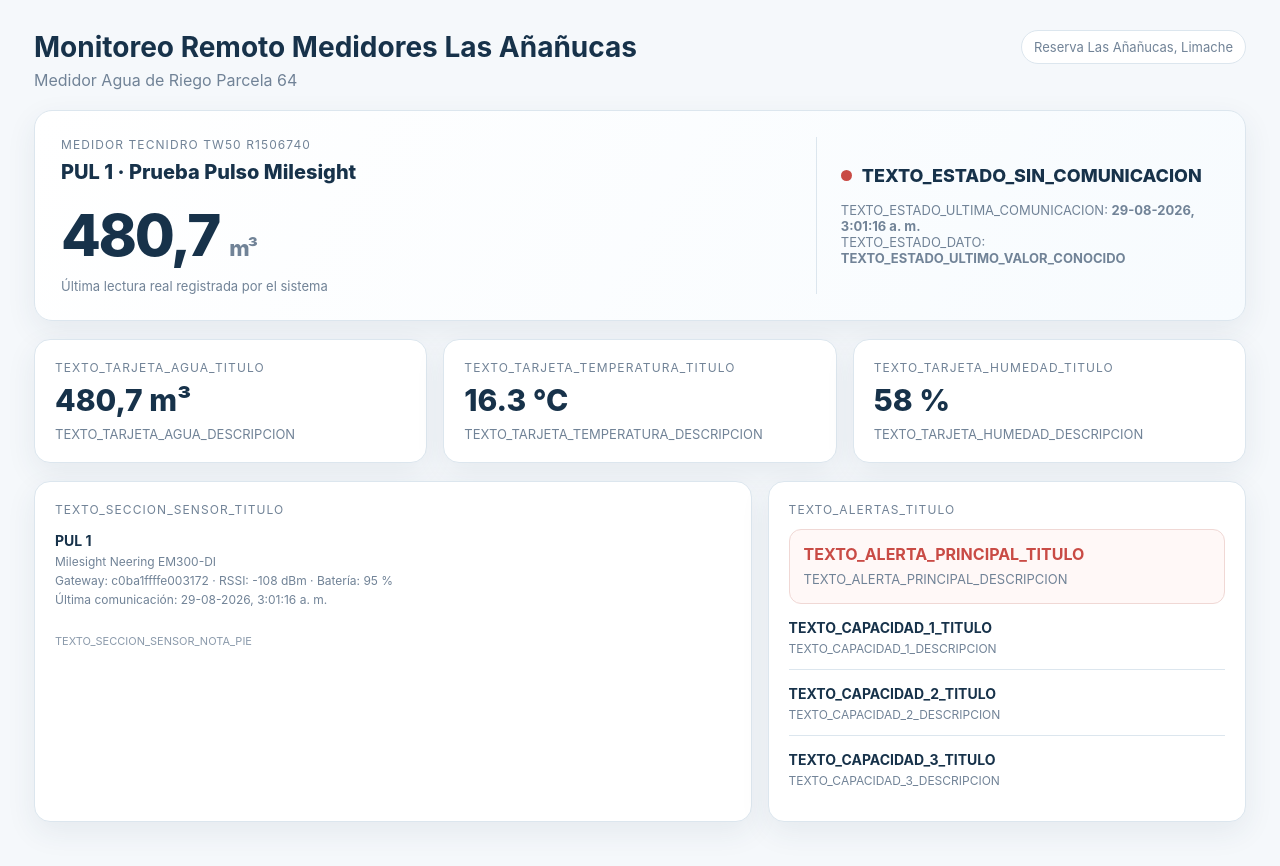
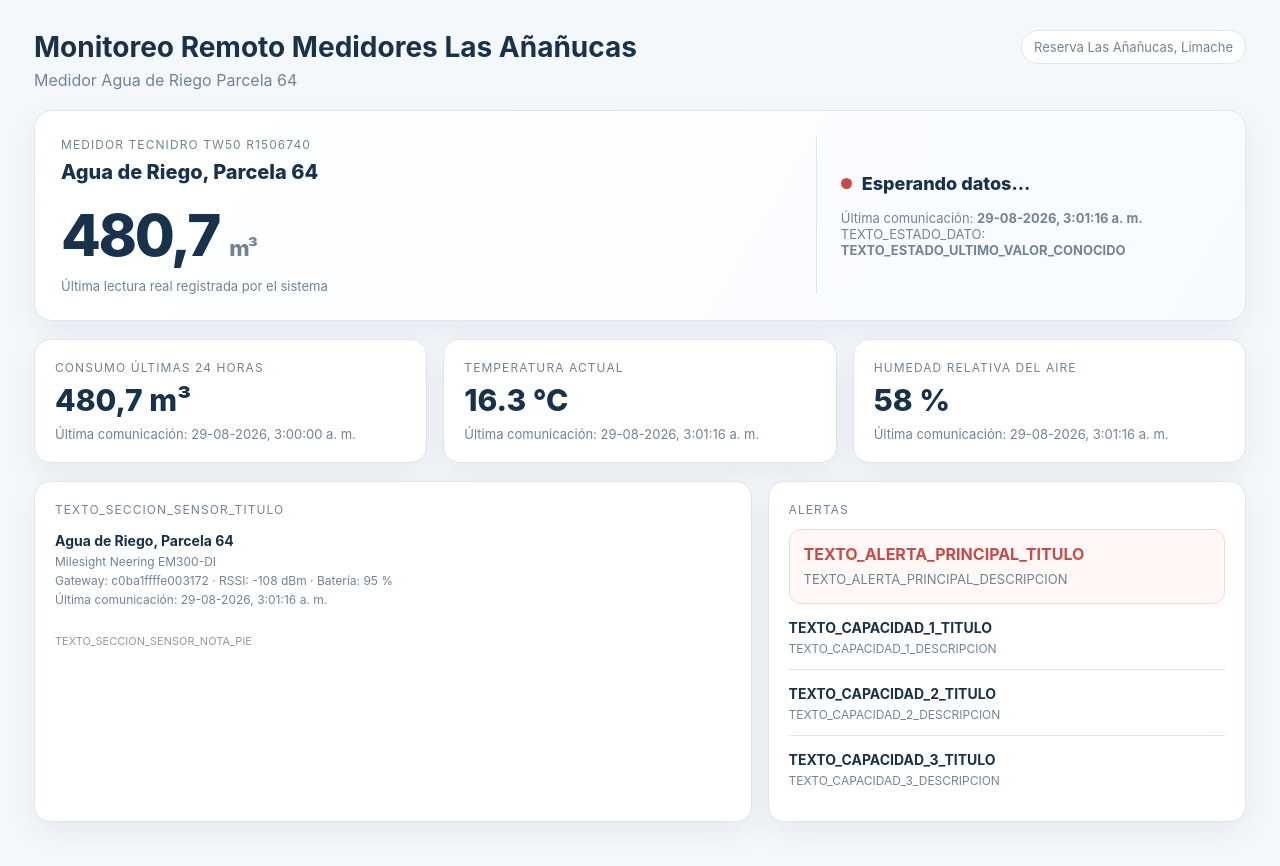
Before and after one commit to cibrics/medidor-online, a Flask app: page / in a window 1280 px wide. Shown: the part 74-940 px from the top of the page. Run offline with Flask 3, Linux system fonts and the light colour scheme; the visitor is signed in with stand-in values (Sample User, id 1); data comes from the database, SQL or seed files in the repository.

Commit message:
Update index.html

```diff
--- a/templates/index.html
+++ b/templates/index.html
@@ -1,179 +1,757 @@
 <!DOCTYPE html>
 <html lang="es">
 <head>
-<meta charset="UTF-8"><meta name="viewport" content="width=device-width,initial-scale=1.0">
-<!-- EDITAR -->
+<meta charset="UTF-8">
+<meta name="viewport" content="width=device-width,initial-scale=1.0">
+
+<!-- EDITAR: Título que aparece en la pestaña del navegador -->
 <title>TEXTO_PORTAL_TITULO_PESTAÑA</title>
+
 <style>
-:root{--bg:#f5f8fb;--card:#fff;--ink:#17324a;--muted:#718397;--line:#dce6ee;--accent:#1e88e5;--danger:#c94b45;--shadow:0 10px 30px rgba(35,65,95,.08)}
-*{box-sizing:border-box}body{margin:0;background:var(--bg);color:var(--ink);font-family:Inter,Segoe UI,Arial,sans-serif}
-.topbar{height:74px;background:#fff;border-bottom:1px solid var(--line);display:flex;align-items:center;justify-content:space-between;padding:0 34px}
-.brand{display:flex;align-items:center;gap:12px;font-weight:800}.logo{width:42px;height:42px;object-fit:contain}.user{display:flex;align-items:center;gap:14px;color:var(--muted);font-size:14px}.user a{color:var(--muted);text-decoration:none}
-main{padding:30px 34px 44px;max-width:1380px;margin:0 auto}.heading{display:flex;justify-content:space-between;align-items:flex-start;margin-bottom:20px}.heading h1{margin:0 0 6px;font-size:28px}.heading p{margin:0;color:var(--muted)}
-.pill{padding:8px 12px;border-radius:999px;background:#fff;border:1px solid var(--line);font-size:13px;color:var(--muted)}
-.hero{background:linear-gradient(120deg,#fff,#f7fbfe);border:1px solid var(--line);border-radius:18px;padding:26px;box-shadow:var(--shadow);display:grid;grid-template-columns:1.45fr .8fr;gap:24px;margin-bottom:18px}
-.eyebrow,.label{font-size:12px;color:var(--muted);text-transform:uppercase;letter-spacing:.09em}.meter-name{font-size:20px;font-weight:800;margin:8px 0 16px}.big{font-size:58px;font-weight:850;letter-spacing:-.04em}.big small{font-size:22px;color:var(--muted)}
-.caption,.sub{color:var(--muted);font-size:13px;margin-top:8px}.statusbox{border-left:1px solid var(--line);padding-left:24px;display:flex;flex-direction:column;justify-content:center}.statusline{display:flex;align-items:center;gap:10px;font-size:18px;font-weight:800;margin-bottom:8px}.dot{width:11px;height:11px;border-radius:50%;background:var(--danger)}
-.grid3{display:grid;grid-template-columns:repeat(3,1fr);gap:16px;margin-bottom:18px}.grid2{display:grid;grid-template-columns:1.2fr .8fr;gap:16px}.card{background:#fff;border:1px solid var(--line);border-radius:16px;padding:20px;box-shadow:var(--shadow)}.value{font-size:30px;font-weight:800;margin-top:7px}
-.device{padding:13px 0;border-bottom:1px solid var(--line)}.device:last-child{border:0}.device b{font-size:14px}.device .meta{font-size:12px;color:var(--muted);margin-top:4px}
-.alert{border:1px solid #f0d8d5;background:#fff8f7;border-radius:12px;padding:14px;margin-top:12px}.alert b{color:var(--danger)}.alert p{margin:6px 0 0;color:var(--muted);font-size:13px;line-height:1.45}
-.foot{font-size:11px;color:#8b9aab;margin-top:14px}
-@media(max-width:900px){main{padding:22px 18px}.hero,.grid2{grid-template-columns:1fr}.grid3{grid-template-columns:1fr}.statusbox{border-left:0;border-top:1px solid var(--line);padding:18px 0 0}}
-</style></head>
+:root{
+  --bg:#f5f8fb;
+  --card:#fff;
+  --ink:#17324a;
+  --muted:#718397;
+  --line:#dce6ee;
+  --accent:#1e88e5;
+  --danger:#c94b45;
+  --shadow:0 10px 30px rgba(35,65,95,.08)
+}
+
+*{box-sizing:border-box}
+
+body{
+  margin:0;
+  background:var(--bg);
+  color:var(--ink);
+  font-family:Inter,Segoe UI,Arial,sans-serif
+}
+
+.topbar{
+  height:74px;
+  background:#fff;
+  border-bottom:1px solid var(--line);
+  display:flex;
+  align-items:center;
+  justify-content:space-between;
+  padding:0 34px
+}
+
+.brand{
+  display:flex;
+  align-items:center;
+  gap:12px;
+  font-weight:800
+}
+
+.logo{
+  width:42px;
+  height:42px;
+  object-fit:contain
+}
+
+.user{
+  display:flex;
+  align-items:center;
+  gap:14px;
+  color:var(--muted);
+  font-size:14px
+}
+
+.user a{
+  color:var(--muted);
+  text-decoration:none
+}
+
+main{
+  padding:30px 34px 44px;
+  max-width:1380px;
+  margin:0 auto
+}
+
+.heading{
+  display:flex;
+  justify-content:space-between;
+  align-items:flex-start;
+  margin-bottom:20px
+}
+
+.heading h1{
+  margin:0 0 6px;
+  font-size:28px
+}
+
+.heading p{
+  margin:0;
+  color:var(--muted)
+}
+
+.pill{
+  padding:8px 12px;
+  border-radius:999px;
+  background:#fff;
+  border:1px solid var(--line);
+  font-size:13px;
+  color:var(--muted)
+}
+
+.hero{
+  background:linear-gradient(120deg,#fff,#f7fbfe);
+  border:1px solid var(--line);
+  border-radius:18px;
+  padding:26px;
+  box-shadow:var(--shadow);
+  display:grid;
+  grid-template-columns:1.45fr .8fr;
+  gap:24px;
+  margin-bottom:18px
+}
+
+.eyebrow,
+.label{
+  font-size:12px;
+  color:var(--muted);
+  text-transform:uppercase;
+  letter-spacing:.09em
+}
+
+.meter-name{
+  font-size:20px;
+  font-weight:800;
+  margin:8px 0 16px
+}
+
+.big{
+  font-size:58px;
+  font-weight:850;
+  letter-spacing:-.04em
+}
+
+.big small{
+  font-size:22px;
+  color:var(--muted)
+}
+
+.caption,
+.sub{
+  color:var(--muted);
+  font-size:13px;
+  margin-top:8px
+}
+
+.statusbox{
+  border-left:1px solid var(--line);
+  padding-left:24px;
+  display:flex;
+  flex-direction:column;
+  justify-content:center
+}
+
+.statusline{
+  display:flex;
+  align-items:center;
+  gap:10px;
+  font-size:18px;
+  font-weight:800;
+  margin-bottom:8px
+}
+
+.dot{
+  width:11px;
+  height:11px;
+  border-radius:50%;
+  background:var(--danger)
+}
+
+.grid3{
+  display:grid;
+  grid-template-columns:repeat(3,1fr);
+  gap:16px;
+  margin-bottom:18px
+}
+
+.grid2{
+  display:grid;
+  grid-template-columns:1.2fr .8fr;
+  gap:16px
+}
+
+.card{
+  background:#fff;
+  border:1px solid var(--line);
+  border-radius:16px;
+  padding:20px;
+  box-shadow:var(--shadow)
+}
+
+.value{
+  font-size:30px;
+  font-weight:800;
+  margin-top:7px
+}
+
+.device{
+  padding:13px 0;
+  border-bottom:1px solid var(--line)
+}
+
+.device:last-child{
+  border:0
+}
+
+.device b{
+  font-size:14px
+}
+
+.device .meta{
+  font-size:12px;
+  color:var(--muted);
+  margin-top:4px
+}
+
+.alert{
+  border:1px solid #f0d8d5;
+  background:#fff8f7;
+  border-radius:12px;
+  padding:14px;
+  margin-top:12px
+}
+
+.alert b{
+  color:var(--danger)
+}
+
+.alert p{
+  margin:6px 0 0;
+  color:var(--muted);
+  font-size:13px;
+  line-height:1.45
+}
+
+.foot{
+  font-size:11px;
+  color:#8b9aab;
+  margin-top:14px
+}
+
+@media(max-width:900px){
+  main{padding:22px 18px}
+
+  .hero,
+  .grid2{
+    grid-template-columns:1fr
+  }
+
+  .grid3{
+    grid-template-columns:1fr
+  }
+
+  .statusbox{
+    border-left:0;
+    border-top:1px solid var(--line);
+    padding:18px 0 0
+  }
+}
+</style>
+</head>
+
 <body>
 
+<!-- ================================================================
+     BARRA SUPERIOR
+     ================================================================ -->
+
 <div class="topbar">
+
   <div class="brand">
-    <!-- EDITAR: reemplaza logo-demo.svg por tu imagen en /static -->
+
+    <!-- EDITAR: reemplaza logo-demo.svg por tu logo -->
     <img class="logo" src="/static/logo-demo.svg" alt="Logo">
 
     <span>Flow Control, by BRICS21</span>
+
   </div>
 
   <div class="user">
+
+    <!-- Este espacio permanece intencionalmente vacío -->
     <span></span>
+
     <a href="/logout">Cerrar Sesión</a>
+
   </div>
+
 </div>
 
+
 <main>
+
+  <!-- ================================================================
+       TÍTULO PRINCIPAL
+       ================================================================ -->
+
   <div class="heading">
+
     <div>
+
       <h1>Monitoreo Remoto Medidores Las Añañucas</h1>
+
       <p>Medidor Agua de Riego Parcela 64</p>
+
     </div>
 
-    <div class="pill">Reserva Las Añañucas, Limache</div>
+    <div class="pill">
+      Reserva Las Añañucas, Limache
+    </div>
+
   </div>
 
+
+  <!-- ================================================================
+       TARJETA PRINCIPAL DEL MEDIDOR
+       ================================================================ -->
+
   <section class="hero">
+
     <div>
-      <div class="eyebrow">Medidor TECNIDRO TW50 R1506740</div>
 
-      <!-- AUTOMÁTICO: nombre real del sensor -->
-      <div class="meter-name" id="meterName">CARGANDO_DISPOSITIVO...</div>
+      <div class="eyebrow">
+        Medidor TECNIDRO TW50 R1506740
+      </div>
 
-      <!-- AUTOMÁTICO: valor de agua -->
-      <div class="big"><span id="water">—</span> <small>m³</small></div>
+      <!--
+      NOMBRE COMERCIAL DEL MEDIDOR.
+      Ya no se muestra "PUL 1 · Prueba Pulso Milesight".
+      -->
+      <div class="meter-name">
+        Agua de Riego, Parcela 64
+      </div>
 
-      <div class="caption">Última lectura real registrada por el sistema</div>
+      <!-- AUTOMÁTICO: lectura del medidor -->
+      <div class="big">
+        <span id="water">—</span>
+        <small>m³</small>
+      </div>
+
+      <div class="caption">
+        Última lectura real registrada por el sistema
+      </div>
+
     </div>
 
+
+    <!-- ==============================================================
+         ESTADO DEL SENSOR
+         ============================================================== -->
+
     <div class="statusbox">
-      <div class="statusline"><span class="dot"></span>
-        <span>TEXTO_ESTADO_SIN_COMUNICACION</span>
+
+      <div class="statusline">
+
+        <span class="dot"></span>
+
+        <span>Esperando datos...</span>
+
       </div>
 
       <div class="sub">
-        TEXTO_ESTADO_ULTIMA_COMUNICACION: <b id="lastSeen">—</b><br>
-        TEXTO_ESTADO_DATO: <b>TEXTO_ESTADO_ULTIMO_VALOR_CONOCIDO</b>
+
+        Última comunicación:
+        <b id="lastSeen">—</b>
+
+        <br>
+
+        TEXTO_ESTADO_DATO:
+        <b>TEXTO_ESTADO_ULTIMO_VALOR_CONOCIDO</b>
+
       </div>
+
     </div>
+
   </section>
 
-  <!-- LAS TRES TARJETAS CORRESPONDEN AL MISMO DISPOSITIVO PUL 1 -->
+
+  <!-- ================================================================
+       TARJETAS DE INFORMACIÓN
+       Todos los datos corresponden al dispositivo PUL 1.
+       ================================================================ -->
+
   <section class="grid3">
+
+
+    <!-- TARJETA AGUA -->
+
     <div class="card">
-      <div class="label">TEXTO_TARJETA_AGUA_TITULO</div>
-      <div class="value" id="waterCard">—</div>
-      <div class="sub">TEXTO_TARJETA_AGUA_DESCRIPCION</div>
+
+      <div class="label">
+        Consumo últimas 24 horas
+      </div>
+
+      <!--
+      IMPORTANTE:
+      Por ahora este valor sigue mostrando la lectura de agua entregada
+      por la API. Más adelante modificaremos el backend para calcular
+      realmente el consumo de las últimas 24 horas.
+      -->
+      <div class="value" id="waterCard">
+        —
+      </div>
+
+      <!-- AUTOMÁTICO: última comunicación -->
+      <div class="sub">
+        Última comunicación:
+        <span id="waterLastSeen">—</span>
+      </div>
+
     </div>
 
+
+    <!-- TARJETA TEMPERATURA -->
+
     <div class="card">
-      <div class="label">TEXTO_TARJETA_TEMPERATURA_TITULO</div>
-      <div class="value" id="temp">—</div>
-      <div class="sub">TEXTO_TARJETA_TEMPERATURA_DESCRIPCION</div>
+
+      <div class="label">
+        Temperatura Actual
+      </div>
+
+      <!-- AUTOMÁTICO -->
+      <div class="value" id="temp">
+        —
+      </div>
+
+      <!-- AUTOMÁTICO: última comunicación -->
+      <div class="sub">
+        Última comunicación:
+        <span id="tempLastSeen">—</span>
+      </div>
+
     </div>
 
+
+    <!-- TARJETA HUMEDAD -->
+
     <div class="card">
-      <div class="label">TEXTO_TARJETA_HUMEDAD_TITULO</div>
-      <div class="value" id="hum">—</div>
-      <div class="sub">TEXTO_TARJETA_HUMEDAD_DESCRIPCION</div>
+
+      <div class="label">
+        Humedad Relativa del Aire
+      </div>
+
+      <!-- AUTOMÁTICO -->
+      <div class="value" id="hum">
+        —
+      </div>
+
+      <!-- AUTOMÁTICO: última comunicación -->
+      <div class="sub">
+        Última comunicación:
+        <span id="humLastSeen">—</span>
+      </div>
+
     </div>
+
   </section>
 
+
+  <!-- ================================================================
+       SECCIÓN INFERIOR
+       ================================================================ -->
+
   <section class="grid2">
+
+
     <div class="card">
-      <div class="label">TEXTO_SECCION_SENSOR_TITULO</div>
 
-      <div id="devices">CARGANDO_DATOS...</div>
+      <div class="label">
+        TEXTO_SECCION_SENSOR_TITULO
+      </div>
 
-      <div class="foot">TEXTO_SECCION_SENSOR_NOTA_PIE</div>
+      <!-- AUTOMÁTICO -->
+      <div id="devices">
+        CARGANDO_DATOS...
+      </div>
+
+      <div class="foot">
+        TEXTO_SECCION_SENSOR_NOTA_PIE
+      </div>
+
     </div>
 
+
+    <!-- ==============================================================
+         ALERTAS
+         ============================================================== -->
+
     <div class="card">
-      <div class="label">TEXTO_ALERTAS_TITULO</div>
+
+      <div class="label">
+        Alertas
+      </div>
+
 
       <div class="alert">
-        <b>TEXTO_ALERTA_PRINCIPAL_TITULO</b>
-        <p>TEXTO_ALERTA_PRINCIPAL_DESCRIPCION</p>
+
+        <b>
+          TEXTO_ALERTA_PRINCIPAL_TITULO
+        </b>
+
+        <p>
+          TEXTO_ALERTA_PRINCIPAL_DESCRIPCION
+        </p>
+
       </div>
 
-      <div class="device"><b>TEXTO_CAPACIDAD_1_TITULO</b><div class="meta">TEXTO_CAPACIDAD_1_DESCRIPCION</div></div>
-      <div class="device"><b>TEXTO_CAPACIDAD_2_TITULO</b><div class="meta">TEXTO_CAPACIDAD_2_DESCRIPCION</div></div>
-      <div class="device"><b>TEXTO_CAPACIDAD_3_TITULO</b><div class="meta">TEXTO_CAPACIDAD_3_DESCRIPCION</div></div>
+
+      <div class="device">
+
+        <b>
+          TEXTO_CAPACIDAD_1_TITULO
+        </b>
+
+        <div class="meta">
+          TEXTO_CAPACIDAD_1_DESCRIPCION
+        </div>
+
+      </div>
+
+
+      <div class="device">
+
+        <b>
+          TEXTO_CAPACIDAD_2_TITULO
+        </b>
+
+        <div class="meta">
+          TEXTO_CAPACIDAD_2_DESCRIPCION
+        </div>
+
+      </div>
+
+
+      <div class="device">
+
+        <b>
+          TEXTO_CAPACIDAD_3_TITULO
+        </b>
+
+        <div class="meta">
+          TEXTO_CAPACIDAD_3_DESCRIPCION
+        </div>
+
+      </div>
+
+
     </div>
+
   </section>
+
 </main>
 
+
 <script>
-/* NO ES NECESARIO EDITAR ESTA SECCIÓN PARA CAMBIAR LOS TEXTOS.
-   PUL 1 se usa como equipo principal y la API fusiona los últimos
-   valores no nulos de agua, temperatura y humedad. */
+
+/* ================================================================
+   CARGA DE DATOS
+
+   NO NECESITAS MODIFICAR ESTA PARTE PARA CAMBIAR LOS TEXTOS.
+
+   El sistema busca PUL 1 en la API.
+   Agua, temperatura y humedad pertenecen al mismo dispositivo.
+   ================================================================ */
+
+
+/* ---------------------------------------------------------------
+   Convierte la fecha entregada por el servidor a formato chileno
+   --------------------------------------------------------------- */
 
 function dateCL(v){
-  return v ? new Date(v).toLocaleString("es-CL") : "—";
+
+  return v
+    ? new Date(v).toLocaleString("es-CL")
+    : "—";
+
 }
 
+
+/* ---------------------------------------------------------------
+   Carga los datos del dispositivo
+   --------------------------------------------------------------- */
+
 async function load(){
+
   const r = await fetch("/api/devices");
+
   if(!r.ok) return;
 
+
   const ds = await r.json();
-  const pul = ds.find(d => d.device_name === "PUL 1") || ds[0];
+
+
+  /* Busca específicamente el dispositivo PUL 1 */
+
+  const pul =
+    ds.find(d => d.device_name === "PUL 1") || ds[0];
+
+
   if(!pul) return;
 
-  document.getElementById("meterName").textContent =
-    (pul.device_name || "") +
-    (pul.application_name ? " · " + pul.application_name : "");
+
+
+  /* ==============================================================
+     AGUA
+     ============================================================== */
 
   if(pul.water != null){
-    const m3 = (pul.water/1000).toLocaleString("es-CL",{
-      minimumFractionDigits:1,
-      maximumFractionDigits:3
-    });
 
-    document.getElementById("water").textContent = m3;
-    document.getElementById("waterCard").textContent = m3 + " m³";
+    const m3 =
+      (pul.water / 1000)
+      .toLocaleString(
+        "es-CL",
+        {
+          minimumFractionDigits:1,
+          maximumFractionDigits:3
+        }
+      );
+
+
+    /* Lectura principal */
+
+    document.getElementById("water").textContent =
+      m3;
+
+
+    /* Tarjeta de agua */
+
+    document.getElementById("waterCard").textContent =
+      m3 + " m³";
+
   }
 
+
+
+  /* ==============================================================
+     TEMPERATURA
+     ============================================================== */
+
   document.getElementById("temp").textContent =
-    pul.temperature != null ? pul.temperature + " °C" : "—";
+
+    pul.temperature != null
+
+      ? pul.temperature + " °C"
+
+      : "—";
+
+
+
+  /* ==============================================================
+     HUMEDAD
+     ============================================================== */
 
   document.getElementById("hum").textContent =
-    pul.humidity != null ? pul.humidity + " %" : "—";
+
+    pul.humidity != null
+
+      ? pul.humidity + " %"
+
+      : "—";
+
+
+
+  /* ==============================================================
+     FECHA ÚLTIMA COMUNICACIÓN GENERAL
+     ============================================================== */
 
   document.getElementById("lastSeen").textContent =
     dateCL(pul.last_seen);
 
+
+
+  /* ==============================================================
+     FECHAS INDIVIDUALES DE CADA VARIABLE
+
+     La API V2 guarda la fecha del último valor no nulo de cada campo.
+     Si esa fecha existe, usamos la correspondiente.
+     ============================================================== */
+
+
+  document.getElementById("waterLastSeen").textContent =
+
+    dateCL(
+      pul.water_ts || pul.last_seen
+    );
+
+
+
+  document.getElementById("tempLastSeen").textContent =
+
+    dateCL(
+      pul.temperature_ts || pul.last_seen
+    );
+
+
+
+  document.getElementById("humLastSeen").textContent =
+
+    dateCL(
+      pul.humidity_ts || pul.last_seen
+    );
+
+
+
+  /* ==============================================================
+     INFORMACIÓN TÉCNICA DEL SENSOR
+     ============================================================== */
+
   document.getElementById("devices").innerHTML = `
+
     <div class="device">
-      <b>${pul.device_name || "—"}</b>
-      <div class="meta">${pul.device_profile_name || "—"}</div>
+
+      <b>
+        Agua de Riego, Parcela 64
+      </b>
+
       <div class="meta">
-        Gateway: ${pul.gateway_id || "—"} ·
-        RSSI: ${pul.rssi ?? "—"} dBm ·
-        Batería: ${pul.battery ?? "—"} %
+        ${pul.device_profile_name || "—"}
       </div>
+
       <div class="meta">
-        Última comunicación: ${dateCL(pul.last_seen)}
+
+        Gateway:
+        ${pul.gateway_id || "—"}
+
+        · RSSI:
+        ${pul.rssi ?? "—"} dBm
+
+        · Batería:
+        ${pul.battery ?? "—"} %
+
       </div>
-    </div>`;
+
+      <div class="meta">
+
+        Última comunicación:
+        ${dateCL(pul.last_seen)}
+
+      </div>
+
+    </div>
+
+  `;
+
 }
 
+
+/* Primera carga */
+
 load();
+
+
+/* Actualiza la pantalla automáticamente cada 5 segundos */
+
 setInterval(load,5000);
+
 </script>
+
 
 </body>
 </html>
```
